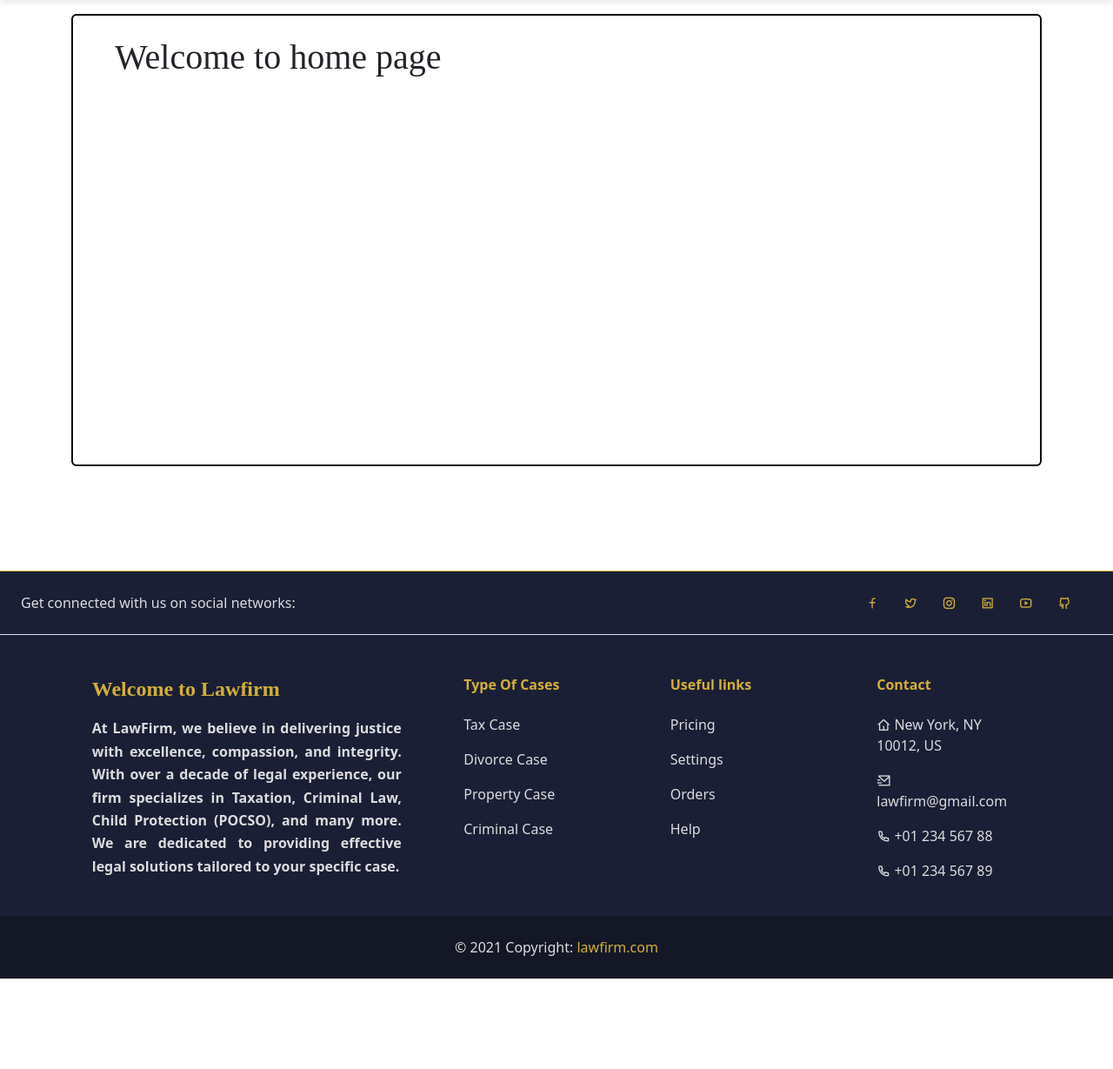
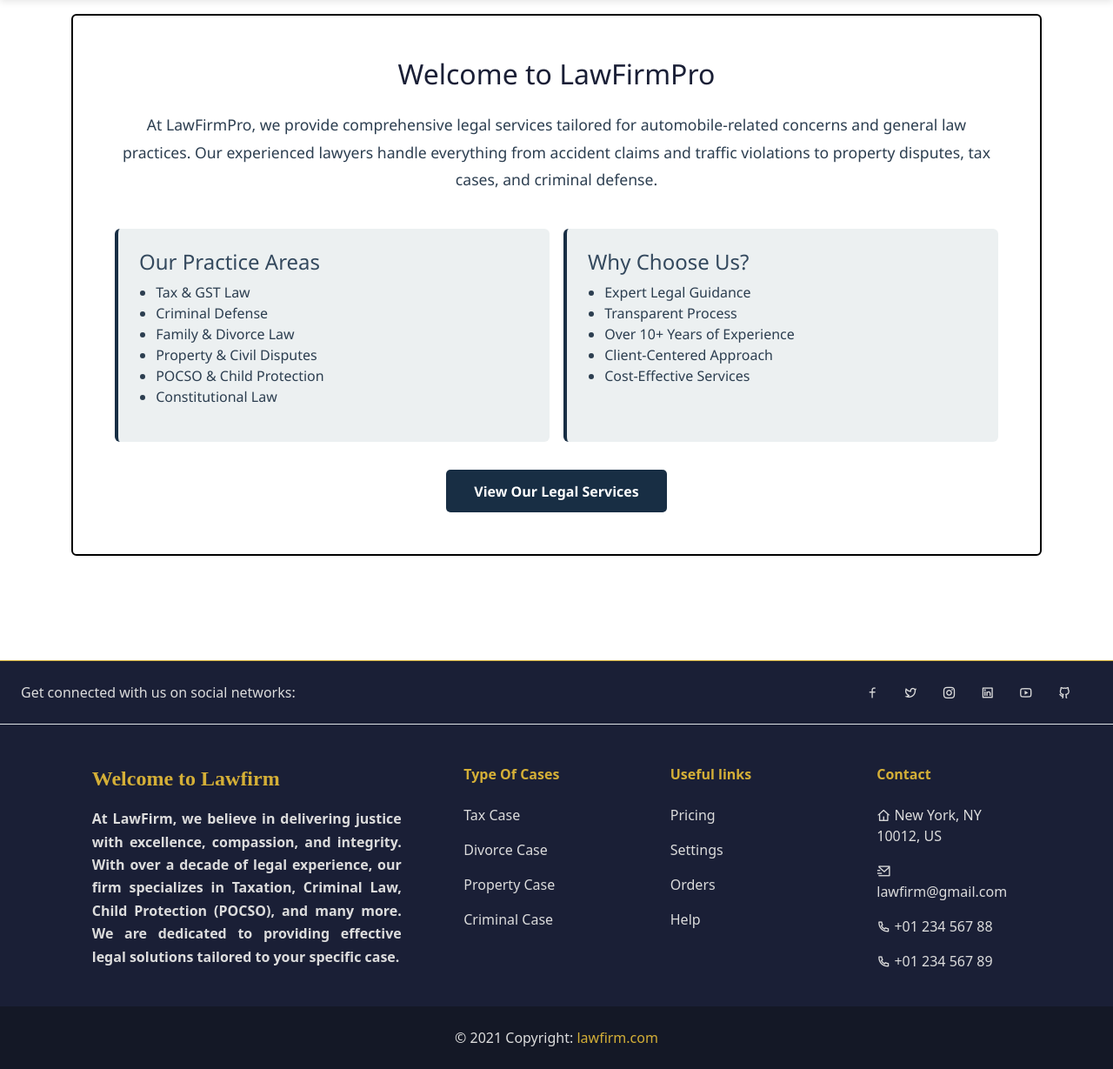
Before and after one commit to NISHANTPATEL47/Lawfirm-App, a Django app: page /home in a window 1280 px wide. Shown: the part 77-1306 px from the top of the page at 87% size. Before the commit the page ends 1202 px from the top, so only its background shows below. Run offline with Django 5.2, Linux system fonts and the light colour scheme; a user stored in the database is signed in; some libraries are stand-ins or nearby versions.

Commit message:
07-08-2025

```diff
--- a/registrationapp/templates/footer.html
+++ b/registrationapp/templates/footer.html
@@ -29,23 +29,23 @@
                 <span>Get connected with us on social networks:</span>
             </div>
             <div>
-                <a href="#" class="me-4" style="color: #d4af37; text-decoration: none;">
+                <a href="#" class="me-4" style="color:#dcdcdc ; text-decoration: none;">
                     <!-- Your SVGs here -->
                     <i class="ri-facebook-line"></i>
                 </a>
-                <a href="#" class="me-4" style="color: #d4af37;text-decoration: none;">
+                <a href="#" class="me-4" style="color:#dcdcdc ;text-decoration: none;">
                     <i class="ri-twitter-line"></i>
                 </a>
-                <a href="#" class="me-4" style="color: #d4af37;text-decoration: none;">
+                <a href="#" class="me-4" style="color:#dcdcdc ;text-decoration: none;">
                     <i class="ri-instagram-line"></i>
                 </a>
-                <a href="#" class="me-4" style="color: #d4af37;text-decoration: none;">
+                <a href="#" class="me-4" style="color:#dcdcdc ;text-decoration: none;">
                     <i class="ri-linkedin-box-line"></i>
                 </a>
-                <a href="#" class="me-4" style="color: #d4af37;text-decoration: none;">
+                <a href="#" class="me-4" style="color:#dcdcdc ;text-decoration: none;">
                     <i class="ri-youtube-line"></i>
                 </a>
-                <a href="#" class="me-4" style="color: #d4af37;text-decoration: none;">
+                <a href="#" class="me-4" style="color:#dcdcdc ;text-decoration: none;">
                     <i class="ri-github-line"></i>
                 </a>
             </div>
--- a/registrationapp/templates/home.html
+++ b/registrationapp/templates/home.html
@@ -2,9 +2,57 @@
 {%block content%}
 <div class="container mt-3">
     <div class="jumbotron">
-        <div class="card card-body pt-4 px-5"
-            style="border:2px solid black;height:65vh ;font-family: 'Times New Roman', Times, serif;">
-            <h1>Welcome to home page</h1>
+        <div class="card card-body" style="border:2px solid black;font-family: 'Times New Roman', Times, serif;">
+            <div style="padding: 2rem; font-family: 'Segoe UI', sans-serif;">
+
+
+                <h1 style="font-size: 2rem; color: #1a1f36; text-align: center; margin-bottom: 1.5rem;">
+                    Welcome to LawFirmPro
+                </h1>
+
+                <p style="text-align: center; font-size: 1.1rem; color: #2c3e50; line-height: 1.8;">
+                    At LawFirmPro, we provide comprehensive legal services tailored for automobile-related
+                    concerns
+                    and general law practices. Our experienced lawyers handle everything from accident claims and
+                    traffic
+                    violations to property disputes, tax cases, and criminal defense.
+                </p>
+
+                <div
+                    style="display: flex; justify-content: space-between; flex-wrap: wrap; margin-top: 2.5rem; gap: 1rem;">
+                    <div
+                        style="flex: 1 1 45%; padding: 1.5rem; background-color: #ecf0f1; border-left: 4px solid #182e44; border-radius: 6px;">
+                        <h4 style="color: #34495e;">Our Practice Areas</h4>
+                        <ul style="list-style-type: disc; padding-left: 1.2rem; color: #2c3e50;">
+                            <li>Tax & GST Law</li>
+                            <li>Criminal Defense</li>
+                            <li>Family & Divorce Law</li>
+                            <li>Property & Civil Disputes</li>
+                            <li>POCSO & Child Protection</li>
+                            <li>Constitutional Law</li>
+                        </ul>
+                    </div>
+
+                    <div
+                        style="flex: 1 1 45%; padding: 1.5rem; background-color: #ecf0f1; border-left: 4px solid #182e44; border-radius: 6px;">
+                        <h4 style="color: #34495e;">Why Choose Us?</h4>
+                        <ul style="list-style-type: disc; padding-left: 1.2rem; color: #2c3e50;">
+                            <li>Expert Legal Guidance</li>
+                            <li>Transparent Process</li>
+                            <li>Over 10+ Years of Experience</li>
+                            <li>Client-Centered Approach</li>
+                            <li>Cost-Effective Services</li>
+                        </ul>
+                    </div>
+                </div>
+
+                <div style="text-align: center; margin-top: 2rem;">
+                    <a href="{% url 'lawfirm' %}"
+                        style="display: inline-block; padding: 0.8rem 2rem; background-color: #182e44; color: #ffffff; text-decoration: none; border-radius: 5px; font-weight: 600; transition: background-color 0.3s;">
+                        View Our Legal Services
+                    </a>
+                </div>
+            </div>
         </div>
     </div>
 </div>
--- a/registrationapp/templates/registration.html
+++ b/registrationapp/templates/registration.html
@@ -2,7 +2,7 @@
 {% load crispy_forms_tags %}
 
 {%block content%}
-<div class="container ">
+<div class="container mt-5 ">
     <div class="jumbotron">
         <div class="card card-body bg-light">
             {% if registered %}
```
Also changed, not shown: db.sqlite3, registrationapp/templates/txt.txt (deleted).
